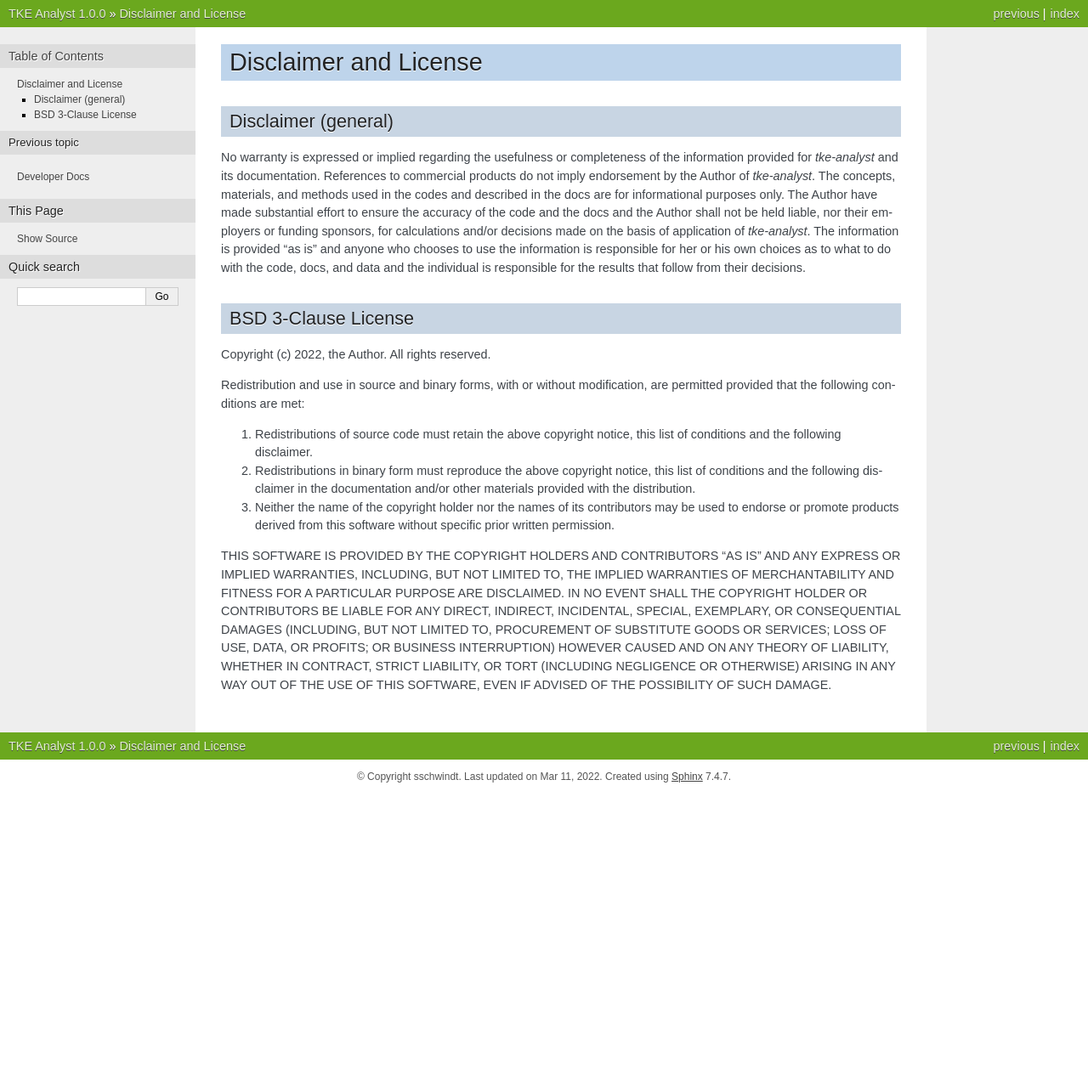
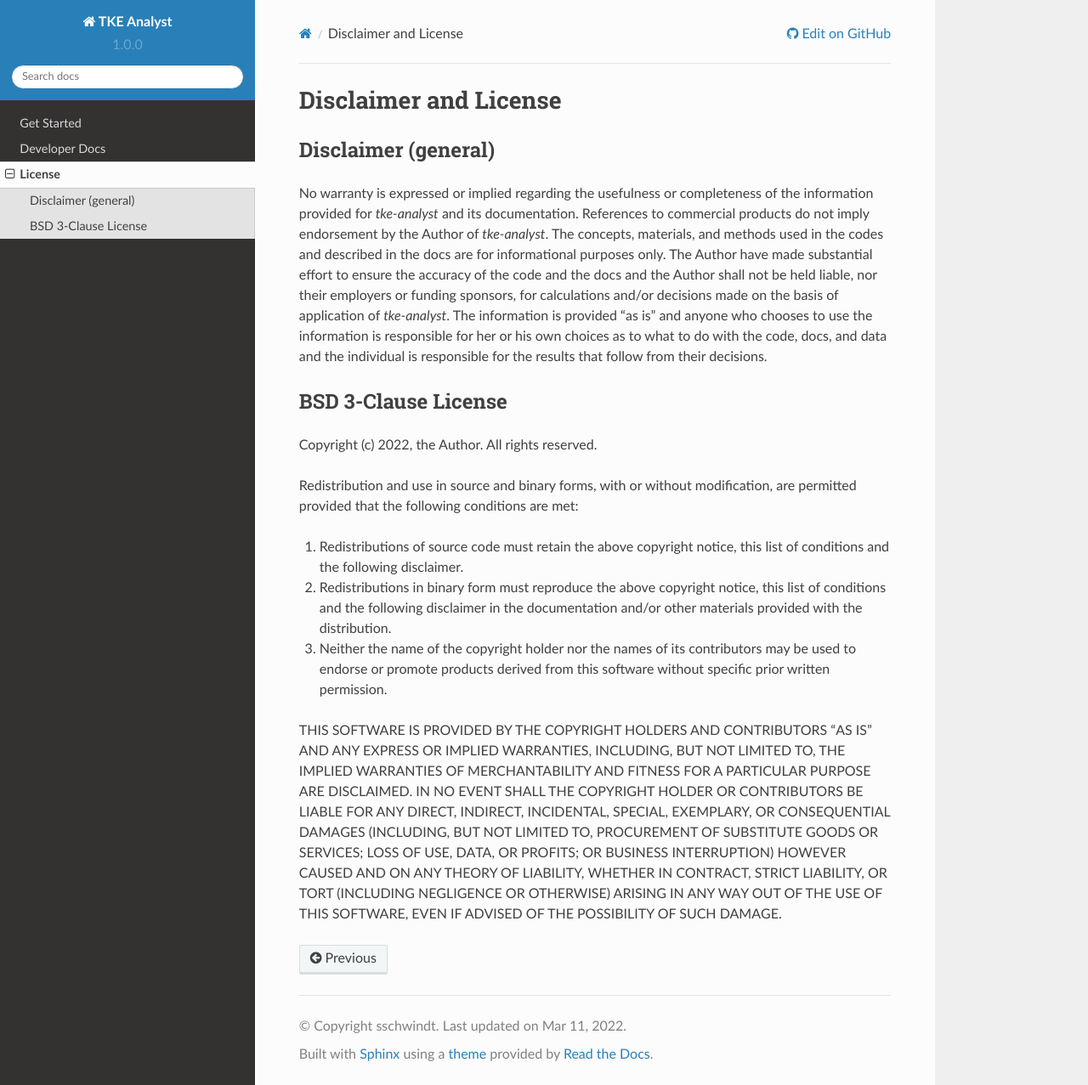
Before and after one commit to sschwindt/tke-calculator, a Sphinx documentation site: the page built from docs/license.rst, in a window 1280 px wide and 1277 px high. Shown: the whole window at 85% size. Built offline with Sphinx 7.4.7 and the Read the Docs theme 2.0.0, drawn with Linux system fonts in a browser that asks for light colours.

Commit message:
adapted style

```diff
--- a/docs/conf.py
+++ b/docs/conf.py
@@ -81,7 +81,7 @@
 myst_url_schemes = ("http", "https", "mailto")
 panels_add_bootstrap_css = False
 
-html_theme = "nature"  # "sphinx-rtd-theme" bizstyle
+html_theme = "sphinx_rtd_theme"  # "" bizstyle
 html_theme_options = {
 
     "theme_dev_mode": True,
```
